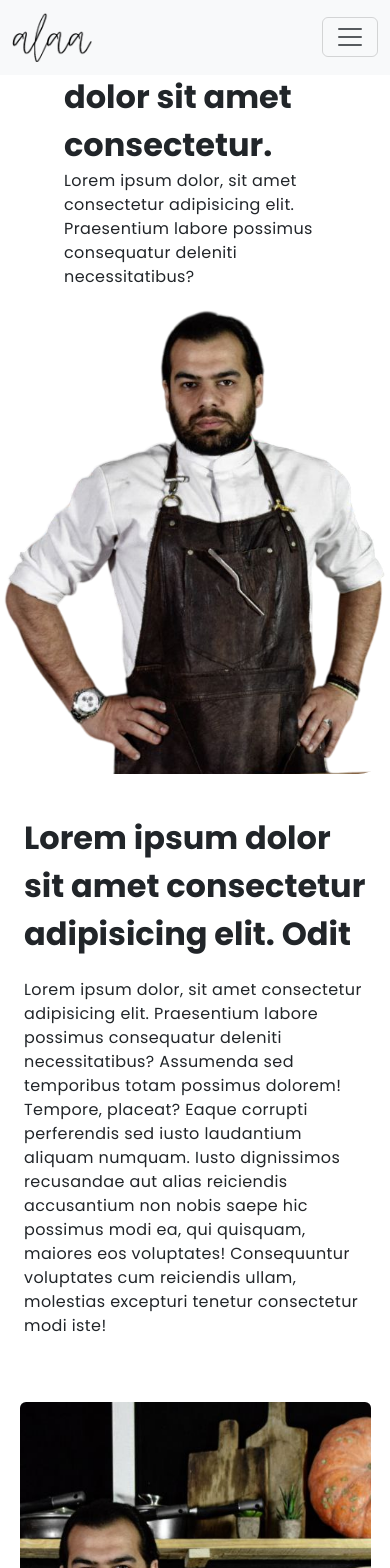
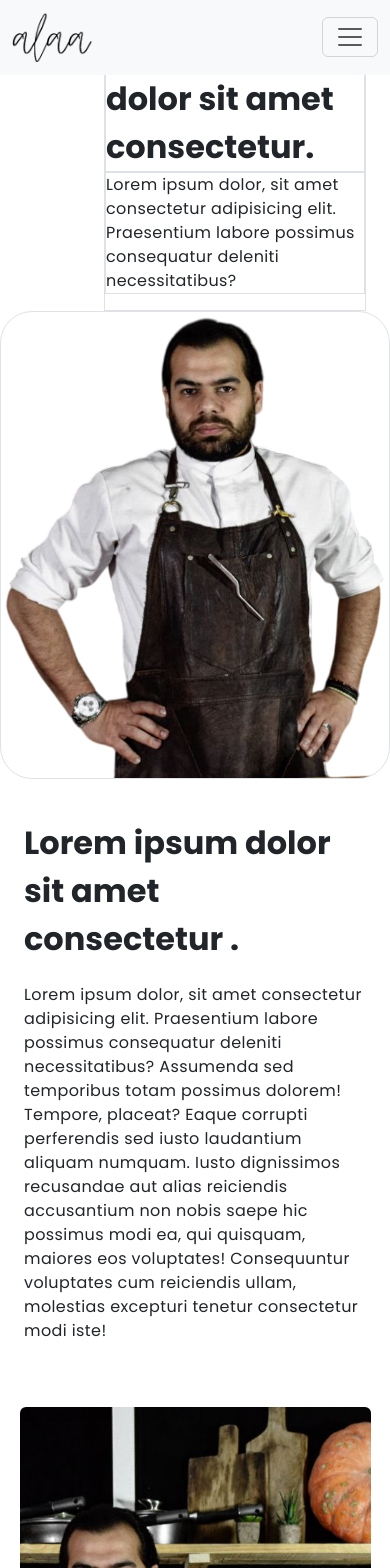
Before and after one commit to Abed001/ChefAlaaPortfolio, a React (Vite) app: page / in a window 390 px wide. Shown: the top 1568 px of the page. Built offline with nearby package versions, Linux system fonts and the light colour scheme; the HTML template or start-up script is replaced by a standard one; a web font is replaced by a local one.

Commit message:
changed spacing to make the content in center also reversed story section

```diff
--- a/src/Component/Hero.tsx
+++ b/src/Component/Hero.tsx
@@ -5,12 +5,12 @@ function Hero() {
   return (
     <div className=" w-[100%]  flex flex-col justify-around lg:flex-row items-center">
       <div className="px-4 sm:block text-left flex flex-col justify-center w-[100%]  ">
-        <div className=" ml-10 mt-[-50px] lg:block text-left flex flex-col justify-center lg:w-[600px] ">
+        <div className="border ml-20 mt-[-50px] lg:block text-left flex flex-col justify-center lg:w-[500px] ">
           {" "}
-          <span className="text-[2rem] font-bold lg:w-[500px]">
+          <span className="border text-[2rem] font-bold lg:w-[500px]">
             Lorem ipsum dolor sit amet consectetur.
           </span>
-          <p className="tracking-wide w-full lg:max-w-[600px]">
+          <p className="border tracking-wide w-full lg:w-[500px]">
             Lorem ipsum dolor, sit amet consectetur adipisicing elit.
             Praesentium labore possimus consequatur deleniti necessitatibus?
           </p>
@@ -19,7 +19,7 @@ function Hero() {
 
       <img
         src={newhero}
-        className="  lg:mr-10  mb-10 rounded-4xl lg:w-[700px] lg:mt-10 w-full object-cover object-center"
+        className=" border lg:mr-20  mb-10 rounded-4xl lg:w-[500px] lg:mt-10 w-full object-cover object-center"
       />
     </div>
   );
--- a/src/Component/StorySection.tsx
+++ b/src/Component/StorySection.tsx
@@ -4,14 +4,15 @@ import SliderComponent from "./SliderComponent";
 
 function StorySection() {
   return (
-    <div className="flex flex-col lg:flex-row justify-around items-center">
+    <div className="w-[100%] flex flex-col lg:flex-row-reverse justify-around items-center">
       <div className=" sm-block px-4 gap-y-5 text-left flex flex-col justify-center   ">
-        <div className=" lg:block lg:ml-10  lg:px-0 gap-y-5 text-left flex flex-col justify-center   ">
+        <div className=" lg:block lg:ml-10 lg:px-0 gap-y-5 text-left flex flex-col justify-center ">
           {" "}
           <span className="text-[2rem] font-bold lg:w-[500px]">
-            Lorem ipsum dolor sit amet consectetur adipisicing elit. Odit
+            Lorem ipsum dolor sit amet <br />
+            consectetur .
           </span>
-          <p className="tracking-wide  w-full lg:w-[600px]">
+          <p className="tracking-wide w-full lg:w-[500px]">
             Lorem ipsum dolor, sit amet consectetur adipisicing elit.
             Praesentium labore possimus consequatur deleniti necessitatibus?
             Assumenda sed temporibus totam possimus dolorem! Tempore, placeat?
--- a/src/Component/VideoSlider.tsx
+++ b/src/Component/VideoSlider.tsx
@@ -1,10 +1,10 @@
 //import videos from "../../plate.json";
 import video1 from "../../public/VideoAlbum/video1.mp4";
 import video2 from "../../public/VideoAlbum/video2.mp4";
-//import video3 from "../../public/VideoAlbum/video3.mp4";
-//import video4 from "../../public/VideoAlbum/video4.mp4";
-//import video5 from "../../public/VideoAlbum/video5.mp4";
-//import video6 from "../../public/VideoAlbum/video6.mp4";
+import video3 from "../../public/VideoAlbum/video3.mp4";
+import video4 from "../../public/VideoAlbum/video4.mp4";
+import video5 from "../../public/VideoAlbum/video5.mp4";
+import video6 from "../../public/VideoAlbum/video6.mp4";
 
 import Video from "./Video";
 
@@ -13,7 +13,7 @@ function VideoSlider() {
     <section className="w-[100%] mx-auto  flex flex-col lg:flex-row justify-between items-center lg:mt-10">
       {/* Left: Text */}
       <div className="sm:block px-4 mb-5  tracking-wide  text-left flex flex-col">
-        <div className="lg:block mb-5 ml-10 tracking-wide lg:mb-0 lg:mt-[-100px]  text-left flex flex-col lg:w-[350px]">
+        <div className="lg:block mb-5 ml-20 tracking-wide lg:mb-0 lg:mt-[-100px]  text-left flex flex-col lg:w-[350px]">
           <p className="text-[oklch(0.22_0.01_270)] text-base leading-relaxed">
             <span className="font-bold text-[2rem]">My cooking style</span>{" "}
             <br />
@@ -30,15 +30,15 @@ function VideoSlider() {
 
       {/* //////////////*/}
 
-      <section className=" lg:mr-10 lg:max-w-[50%] flex">
+      <section className=" lg:mr-20 lg:max-w-[50%] flex">
         {/* //////////////*/}
 
         <div className="m-[2px] w-full  flex flex-col ">
-          <div className=" rounded-4xl overflow-hidden shadow-md h-[300px]">
+          <div className="mt-20 rounded-4xl overflow-hidden shadow-md h-[300px]">
             <Video url={video1} />
           </div>
           <div className="mt-[2px] rounded-4xl overflow-hidden shadow-md h-[300px]">
-            <Video url={video1} />
+            <Video url={video2} />
           </div>
         </div>
 
@@ -46,21 +46,21 @@ function VideoSlider() {
 
         <div className="m-[2px] w-full  flex flex-col ">
           <div className=" rounded-4xl overflow-hidden shadow-md ">
-            <Video url={video2} />
+            <Video url={video3} />
           </div>
           <div className="mt-[2px] rounded-4xl overflow-hidden shadow-md aspect-ratio">
-            <Video url={video2} />
+            <Video url={video4} />
           </div>
         </div>
 
         {/* //////////////*/}
 
         <div className=" m-[2px]  w-full  flex flex-col ">
-          <div className=" rounded-4xl overflow-hidden shadow-md h-[300px]">
-            <Video url={video2} />
+          <div className="mt-20 rounded-4xl overflow-hidden shadow-md h-[300px]">
+            <Video url={video5} />
           </div>
           <div className=" mt-[2px] rounded-4xl overflow-hidden shadow-md h-[300px]">
-            <Video url={video2} />
+            <Video url={video6} />
           </div>
         </div>
       </section>
```
